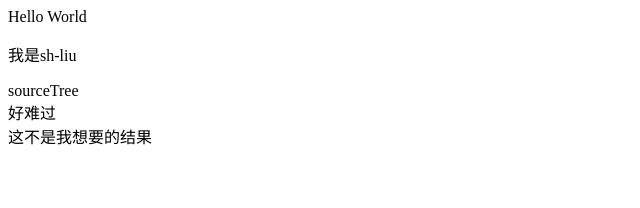
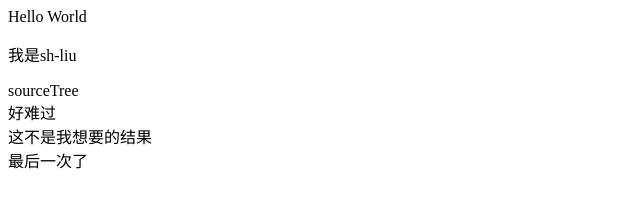
Before and after one commit to sh-liu2025/first-demo, a plain HTML site: page index.html in a window 1280 px wide. Shown: the whole page, without its empty margins (0-640 px from the left). Drawn offline with Linux system fonts and the light colour scheme.

Commit message:
真的最后一次了

```diff
--- a/index.html
+++ b/index.html
@@ -15,5 +15,6 @@
     <div>sourceTree</div>
     <div>好难过</div>
     <div>这不是我想要的结果</div>
+    <div>最后一次了</div>
 </body>
 </html>
```
